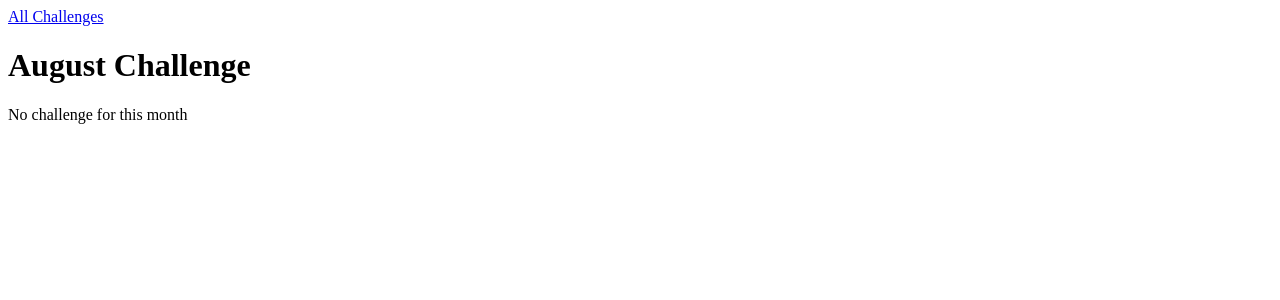
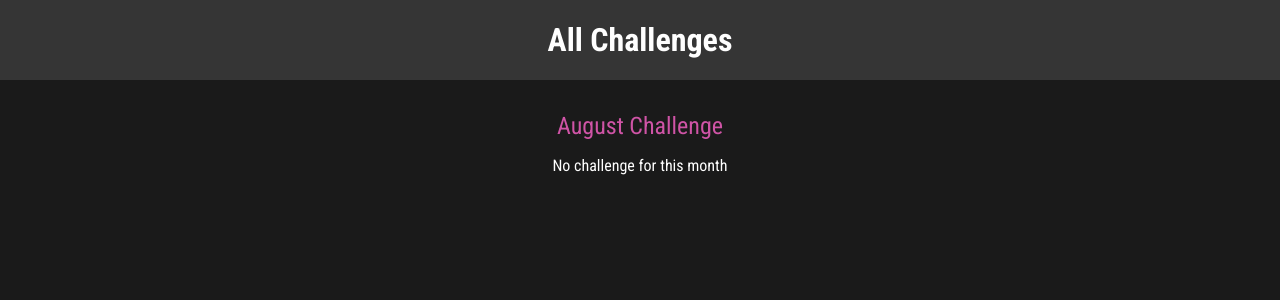
Before and after one commit to RexxRj/Project-Repo, a Django app: page /challenges/august in a window 1280 px wide. Shown: the top 300 px of the page. Run offline with Django 5.2, Linux system fonts and the light colour scheme.

Commit message:
Finished Project Monthly Challenges 🎉

```diff
--- /dev/null
+++ b/monthly_challenges/challenges/static/challenges/challenge.css
@@ -0,0 +1,22 @@
+h1,
+h2 {
+  text-align: center;
+  color: white;
+}
+
+h1 {
+  font-size: 1.5rem;
+  margin: 2rem 0 1rem 0;
+  font-weight: normal;
+  color: #cf54a6;
+}
+
+h2 {
+  font-size: 3rem;
+  font-weight: bold;
+}
+
+.fallback {
+  text-align: center;
+  color: white;
+}
--- /dev/null
+++ b/monthly_challenges/challenges/static/challenges/includes/header.css
@@ -0,0 +1,25 @@
+header {
+    width: 100%;
+    height: 5rem;
+    background-color: #353535;
+  }
+
+  header nav {
+    width: 100%;
+    height: 100%;
+    display: flex;
+    justify-content: center;
+    align-items: center;
+  }
+
+  header nav a {
+    color: white;
+    font-size: 2rem;
+    font-weight: bold;
+    text-decoration: none;
+  }
+
+  header nav a:hover,
+  header nav a:active {
+    color: #cf54a6;
+  }
--- a/monthly_challenges/challenges/templates/challenges/challenge.html
+++ b/monthly_challenges/challenges/templates/challenges/challenge.html
@@ -1,14 +1,19 @@
 {% extends "base.html" %}
+{% load static %}
 {% block page_title %}
     {{ month_name | title }}
     Challenge
 {% endblock page_title %}
+{% block css_files %}
+    <link rel="stylesheet" href="{% static 'challenges/challenge.css' %}" />
+    <link rel="stylesheet" href="{% static 'challenges/includes/header.css' %}" />
+{% endblock css_files %}
 {% block content %}
     {% include "challenges/includes/header.html" %}
     <h1>{{ month_name | title }} Challenge</h1>
     {% if text is not None %}
         <h2>{{ text }}</h2>
     {% else %}
-        <p>No challenge for this month</p>
+        <p class = "fallback">No challenge for this month</p>
     {% endif %}
 {% endblock content %}
--- a/monthly_challenges/challenges/templates/challenges/index.html
+++ b/monthly_challenges/challenges/templates/challenges/index.html
@@ -1,4 +1,9 @@
 {% extends "base.html" %}
+{% load static %}
+{% block css_files %}
+  <link rel="stylesheet" href="{% static 'challenges/index.css' %}" />
+  <link rel="stylesheet" href="{% static 'challenges/includes/header.css' %}" />
+{% endblock css_files %}
 {% block page_title %}
   All Challenges
 {% endblock page_title %}
--- a/monthly_challenges/challenges/views.py
+++ b/monthly_challenges/challenges/views.py
@@ -1,5 +1,5 @@
 from django.shortcuts import render
-from django.http import HttpResponse,HttpResponseNotFound, HttpResponseRedirect
+from django.http import Http404,HttpResponse,HttpResponseNotFound, HttpResponseRedirect
 from django.urls import reverse
 # from django.template.loader import render_to_string
 
@@ -47,6 +47,7 @@ def monthly_challenge_by_number(request,month):
         return HttpResponseRedirect(redirect_path)
     except Exception as e:
         return HttpResponseNotFound(e)
+        #raise Http404()
 
 def monthly_challenge(request,month):
     try:
@@ -62,3 +63,4 @@ def monthly_challenge(request,month):
 
     except Exception as e:
         return HttpResponseNotFound(e)
+        #raise Http404()
--- a/monthly_challenges/monthly_challenges/settings.py
+++ b/monthly_challenges/monthly_challenges/settings.py
@@ -124,3 +124,7 @@ STATIC_URL = 'static/'
 # https://docs.djangoproject.com/en/5.1/ref/settings/#default-auto-field
 
 DEFAULT_AUTO_FIELD = 'django.db.models.BigAutoField'
+
+STATICFILES_DIRS = [
+    BASE_DIR / "static"
+]
--- /dev/null
+++ b/monthly_challenges/static/style.css
@@ -0,0 +1,10 @@
+@import url('https://fonts.googleapis.com/css2?family=Roboto+Condensed:wght@400;700&display=swap');
+
+html {
+  font-family: 'Roboto Condensed', sans-serif;
+}
+
+body {
+  margin: 0;
+  background-color: #1a1a1a;
+}
--- a/monthly_challenges/templates/base.html
+++ b/monthly_challenges/templates/base.html
@@ -1,11 +1,20 @@
+{% load static %}
 <!DOCTYPE html>
 <html lang="en">
   <head>
     <meta charset="UTF-8" />
     <meta name="viewport" content="width=device-width, initial-scale=1.0" />
-    <title>{% block page_title %} My Challenges {% endblock %}</title>
+    <title>
+      {% block page_title %}
+        My Challenges
+      {% endblock page_title %}
+    </title>
+    <link rel="stylesheet" href="{% static 'style.css' %}" />
+    {% block css_files %}
+    {% endblock css_files %}
   </head>
   <body>
-    {% block content %}{% endblock %}
+    {% block content %}
+    {% endblock content %}
   </body>
 </html>
```
Also changed, not shown: monthly_challenges/challenges/static/challenges/index.css (added, +37 -0 lines), monthly_challenges/templates/404.html (added, +8 -0 lines).
